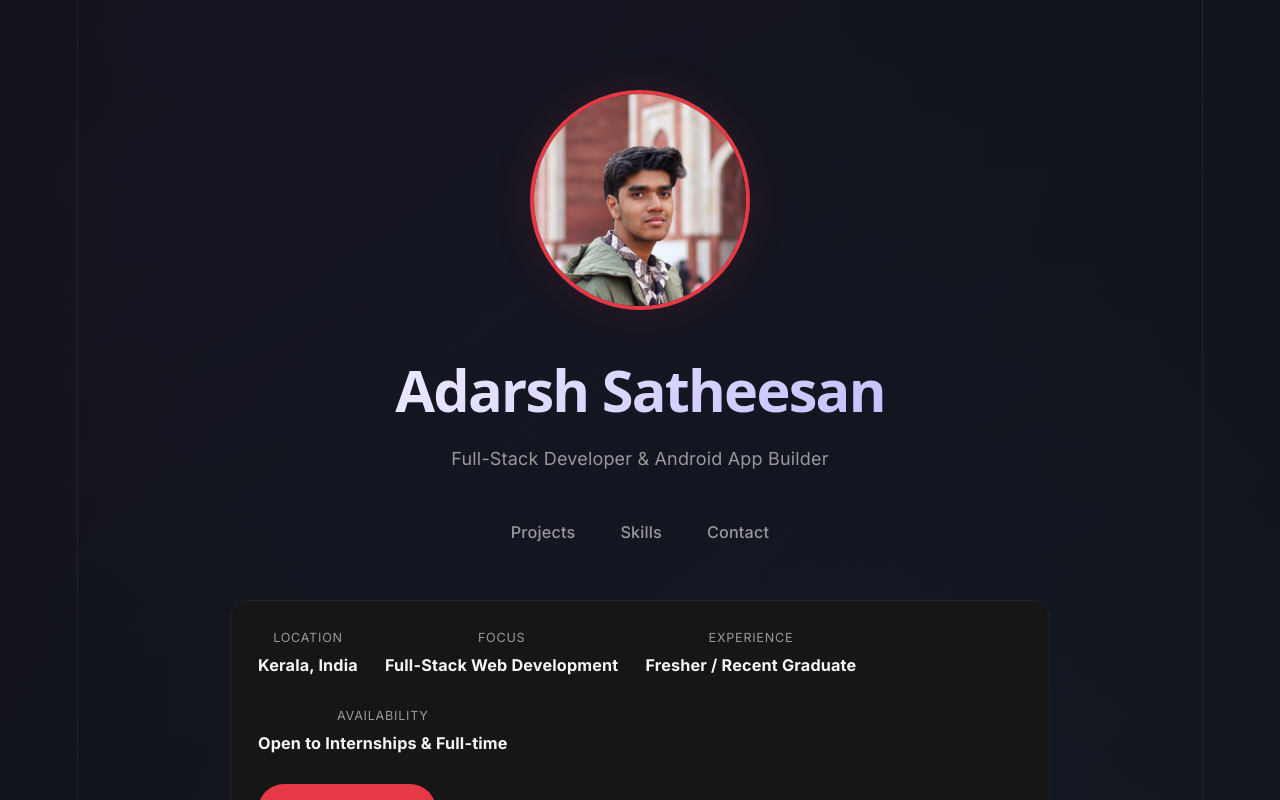
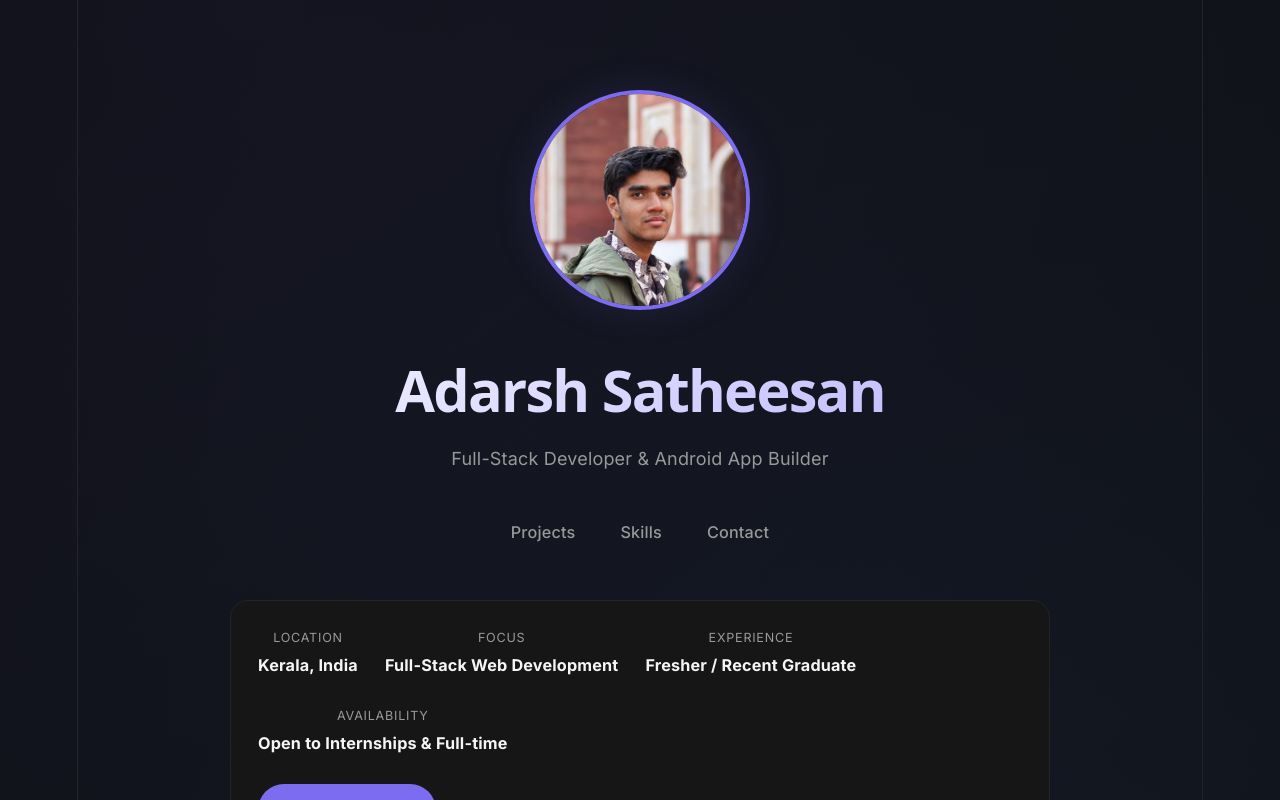
Before and after one commit to 0D0RSH/portfolio, a React (Vite) app: page / in a window 1280 px wide. Shown: the top 800 px of the page. Built offline with nearby package versions, Linux system fonts and the light colour scheme.

Commit message:
Fix accent color to red

```diff
--- a/src/App.css
+++ b/src/App.css
@@ -4,8 +4,8 @@
   --surface-hover: #1f1f1f;
   --text: #f5f5f5;
   --muted: #999999;
-  --accent: #e63946;
-    --accent-soft: #e6394622;
+  --accent: #7c6cf0;
+  --accent-soft: #7c6cf022;
   --border: #232329;
   --radius: 18px;
 
```
